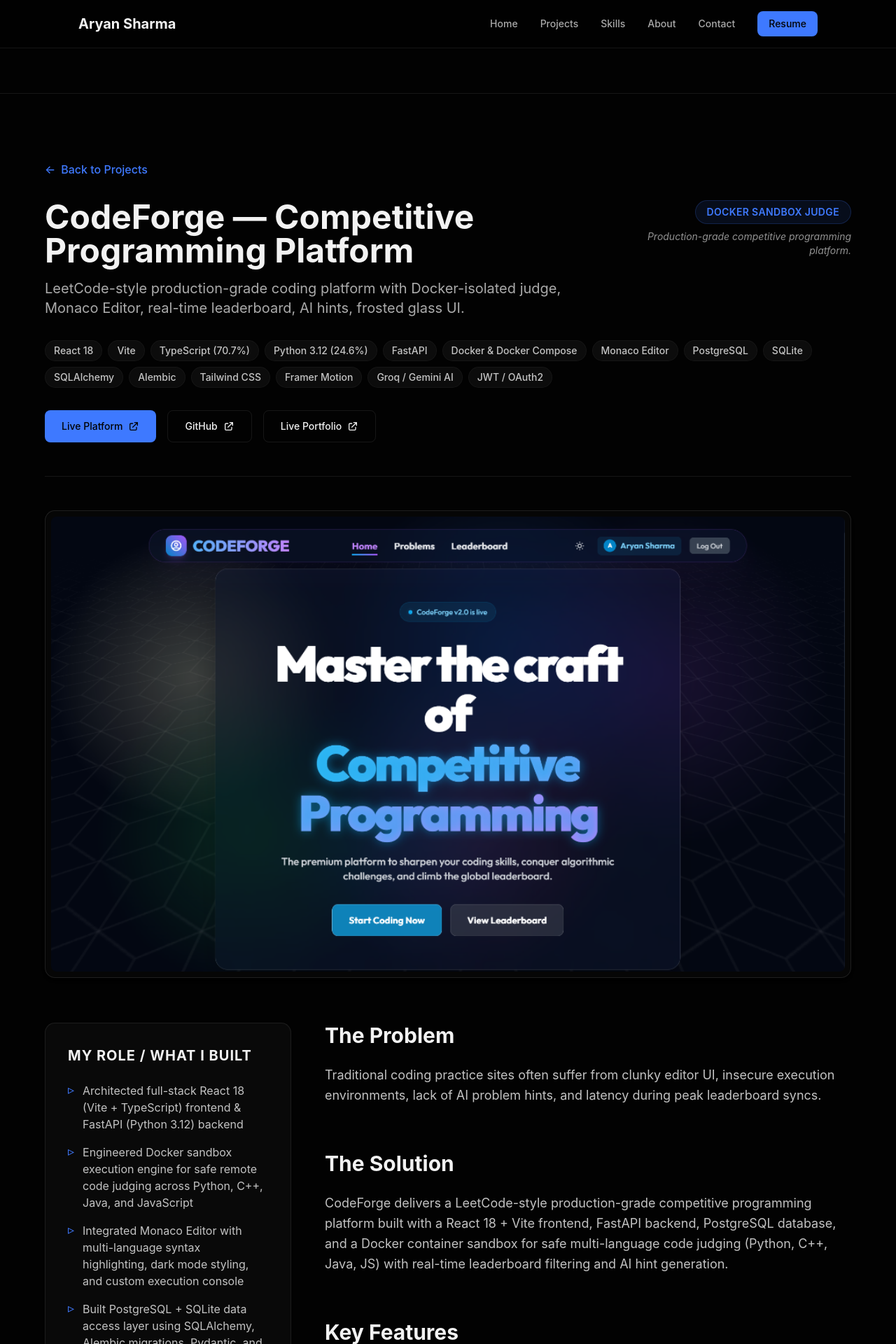
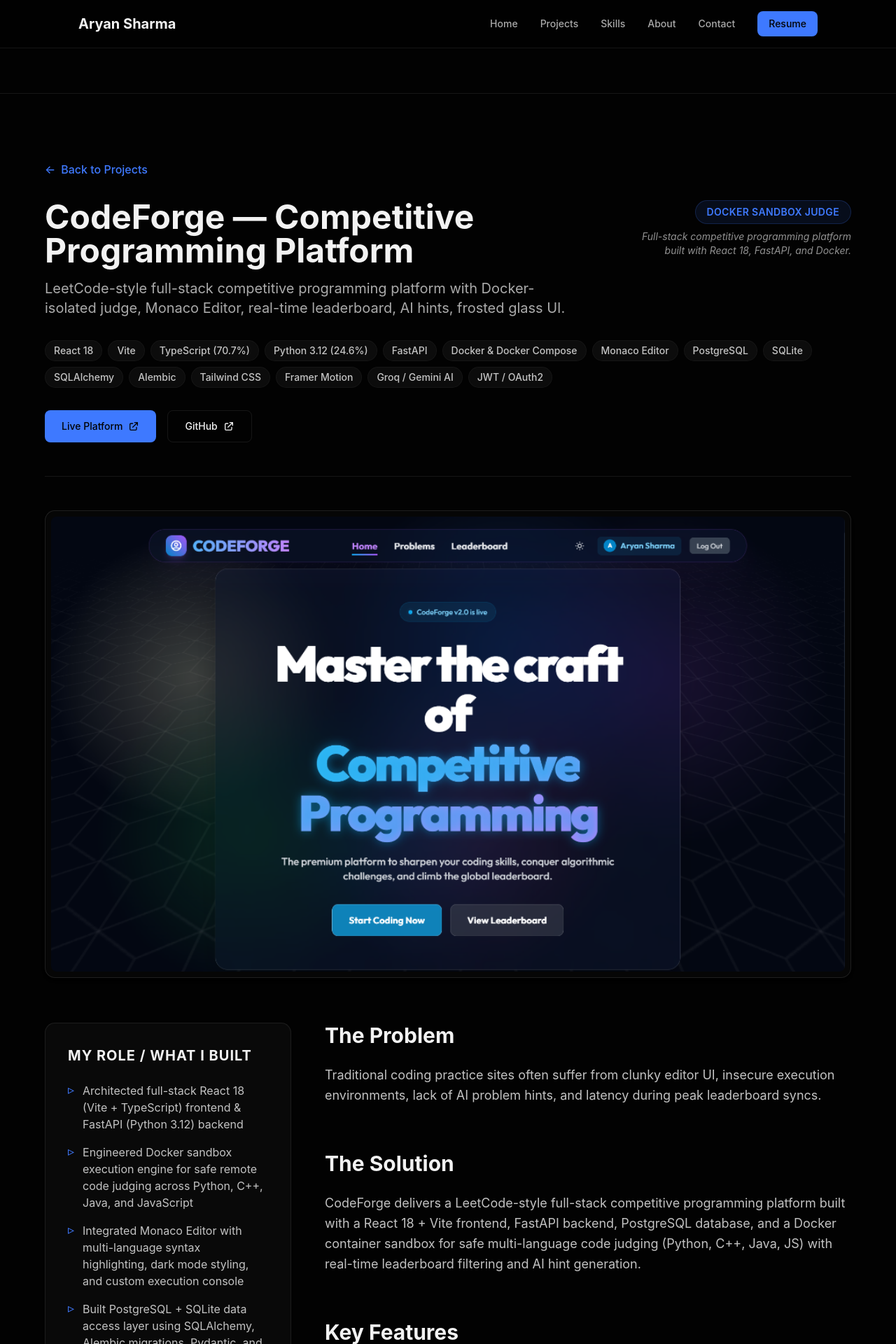
Before and after one commit to aryanshrm/-aryan-portfolio, a Next.js app: page /projects/codeforge in a window 1280 px wide. Shown: the top 1920 px of the page at 70% size. Built offline with nearby package versions, Linux system fonts and the light colour scheme.

Commit message:
fix: remove redundant portfolio link and update headline to full-stack competitive programming platform

```diff
--- a/app/page.tsx
+++ b/app/page.tsx
@@ -9,7 +9,7 @@ const aiProjectsData = [
   {
     title: 'CodeForge — Competitive Programming Platform',
     description:
-      'LeetCode-style production-grade coding platform with Docker-isolated judge, Monaco Editor, real-time leaderboard, AI hints, and frosted glass UI.',
+      'LeetCode-style full-stack competitive programming platform with Docker-isolated judge, Monaco Editor, real-time leaderboard, AI hints, and frosted glass UI.',
     image: '/images/projects/codeforge/codeforge-dashboard.png',
     imageAlt: 'CodeForge competitive programming platform dashboard',
     technologies: ['React', 'FastAPI', 'TypeScript', 'Python', 'PostgreSQL', 'Docker', 'Monaco Editor'],
--- a/app/projects/[slug]/page.tsx
+++ b/app/projects/[slug]/page.tsx
@@ -36,9 +36,9 @@ interface ProjectData {
 const projects: Record<string, ProjectData> = {
   codeforge: {
     title: 'CodeForge — Competitive Programming Platform',
-    subtitle: 'LeetCode-style production-grade coding platform with Docker-isolated judge, Monaco Editor, real-time leaderboard, AI hints, frosted glass UI.',
+    subtitle: 'LeetCode-style full-stack competitive programming platform with Docker-isolated judge, Monaco Editor, real-time leaderboard, AI hints, frosted glass UI.',
     status: 'Docker Sandbox Judge',
-    note: 'Production-grade competitive programming platform.',
+    note: 'Full-stack competitive programming platform built with React 18, FastAPI, and Docker.',
     heroImage: '/images/projects/codeforge/codeforge-dashboard.png',
     gallery: [
       {
@@ -93,7 +93,7 @@ const projects: Record<string, ProjectData> = {
       }
     ],
     problem: 'Traditional coding practice sites often suffer from clunky editor UI, insecure execution environments, lack of AI problem hints, and latency during peak leaderboard syncs.',
-    solution: 'CodeForge delivers a LeetCode-style production-grade competitive programming platform built with a React 18 + Vite frontend, FastAPI backend, PostgreSQL database, and a Docker container sandbox for safe multi-language code judging (Python, C++, Java, JS) with real-time leaderboard filtering and AI hint generation.',
+    solution: 'CodeForge delivers a LeetCode-style full-stack competitive programming platform built with a React 18 + Vite frontend, FastAPI backend, PostgreSQL database, and a Docker container sandbox for safe multi-language code judging (Python, C++, Java, JS) with real-time leaderboard filtering and AI hint generation.',
     role: [
       'Architected full-stack React 18 (Vite + TypeScript) frontend & FastAPI (Python 3.12) backend',
       'Engineered Docker sandbox execution engine for safe remote code judging across Python, C++, Java, and JavaScript',
@@ -135,8 +135,7 @@ const projects: Record<string, ProjectData> = {
     ],
     links: [
       { label: 'Live Platform', url: 'https://hardened-sulfide-probiotic.ngrok-free.dev', primary: true },
-      { label: 'GitHub', url: 'https://github.com/aryanshrm/Codeforge', primary: false },
-      { label: 'Live Portfolio', url: 'https://aryan-portfolio-neon-rho.vercel.app/', primary: false }
+      { label: 'GitHub', url: 'https://github.com/aryanshrm/Codeforge', primary: false }
     ]
   },
   promptshield: {
```
